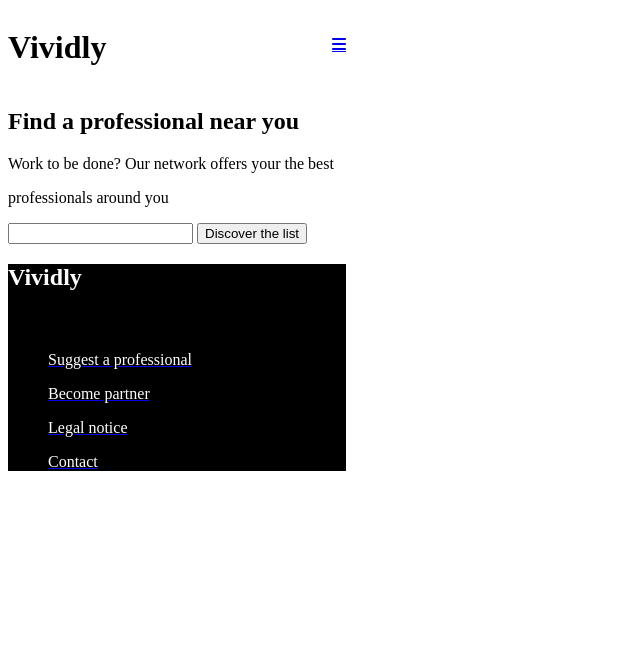
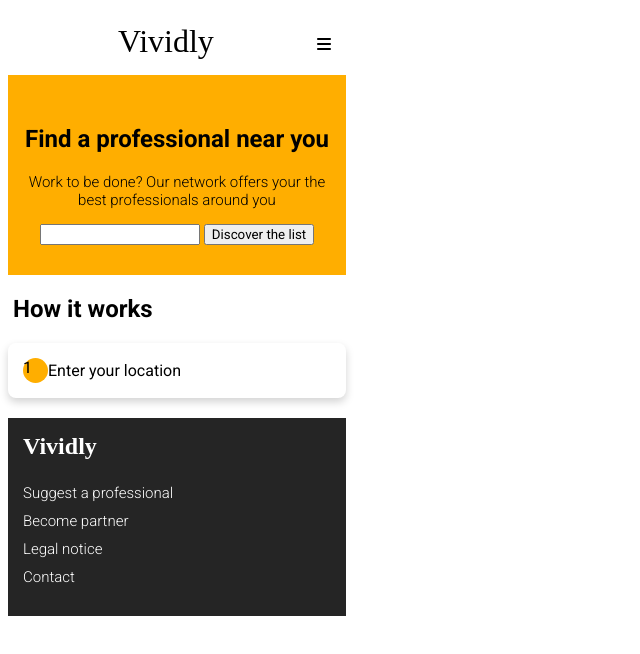
Before and after one commit to Jjj872/Vividly, a plain HTML site: page src/index.html in a window 1280 px wide. Shown: the whole page, without its empty margins (0-640 px from the left). Drawn offline with Linux system fonts and the light colour scheme; a web font is replaced by a local one.

Commit message:
HEADER UPDATE: -Font weight -H1 & Fontawesome icone placement color link
FOOTER UPDATE:
-Font weight size color
-Background color

MAIN UPDATE:
-just begin

```diff
--- a/src/index.html
+++ b/src/index.html
@@ -14,14 +14,21 @@
   </header>
 
   <main>
-    <section>
+    <section class="section1">
       <h2>Find a professional near you</h2>
-      <p>Work to be done? Our network offers your the best</p>
-      <p>professionals around you</p>
-      <form action="text">
+      <p>Work to be done? Our network offers your the best professionals around you</p>
+      <form action="ou_envoyer_la_data">
         <input type="text">
         <button>Discover the list</button>
       </form>
+    </section>
+
+    <section class="section2">
+      <h2>How it works</h2>
+      <div class="step">
+        <div class="step-number">1</div>
+        <div class="step-text">Enter your location</div>
+      </div>
     </section>
 
   </main>
@@ -29,12 +36,11 @@
   <footer>
     <h2>Vividly</h2>
       <article>
-        <h3>About</h3>
         <ul>
-          <li><a href="#"><p>Suggest a professional</p></a></li>
-          <li><a href="#"><p>Become partner</p></a></li>
-          <li><a href="#"><p>Legal notice</p></a></li>
-          <li><a href="#"><p>Contact</p></a></li>
+          <li><a href="#">Suggest a professional</a></li>
+          <li><a href="#">Become partner</a></li>
+          <li><a href="#">Legal notice</a></li>
+          <li><a href="#">Contact</a></li>
         </ul>
       </article>
   </footer>
--- a/src/styles/style.css
+++ b/src/styles/style.css
@@ -1,16 +1,31 @@
 @import url('https://fonts.googleapis.com/css2?family=Open+Sans:ital,wght@0,300..800;1,300..800&family=Shrikhand&display=swap');
-
+@import url('https://fonts.googleapis.com/css2?family=Roboto:ital,wght@0,100..900;1,100..900&display=swap');
 
 * {
     max-width: 354px;
 }
 
-/* HEADER */
-header h1{
-    font-family: "Shrikhand", serif;
+h1 {
+    font-weight: 400;
+}
+
+h2 {
+    font-size: 24px;
+    font-weight: 700;
+}
+
+p {
+    font-weight: 300;
 }
 
 
+
+/* HEADER */
+
+header h1{
+    font-family: "Shrikhand", serif;
+    margin: 15px 15px 15px 110px;
+}
 
 header {
     display: flex;
@@ -19,41 +34,94 @@ header {
 }
 
 header a{
-    display: flex;
-    justify-content: right;
+    margin-right: 15px;
+    list-style-type: none;
+    text-decoration: none;
+    color: black;
 }
 
 .menu-logo{
     margin-top: 28px;
 }
 
+
+
 /* MAIN */
+
+/* SECTION 1 */
+
+main *{
+    font-family: "Roboto", sans-serif;
+}
+
+.section1 {
+    background-color:#FFAE00 ;
+    padding: 30px 15px;
+    text-align: center;
+
+}
+
+.section1 p{
+    font-size: 15px;
+}
 
 
 
+/* SECTION 2 */
+
+.step {
+    display: flex;
+    align-items: center;
+    padding: 15px;
+    box-shadow: 0 4px 8px lightgrey;
+    border-radius: 8px;
+}
+
+.section2 h2{
+    padding-left: 5px;
+}
+
+.step-number{
+    background-color:#FFAE00;
+    border-radius: 50%;
+    width: 25px;
+    height: 25px;
 
 
-
-
-
-
-
-
-
-
+}
 
 
 
 /* FOOTER */
 
 footer {
-    background-color: black;
-}
-
-footer h2,footer p{
-    color: white;
+    background-color: #252525;
+    height: 198px;
 }
 
 footer h2{
+    color: white;
     font-family: "Shrikhand", serif;
+    padding-top: 15px;
+    padding-left: 15px;
+
 }
+
+footer a {
+    color: white;
+    font-family: "Roboto", sans-serif;
+    overflow: hidden;
+    list-style-type: none;
+    text-decoration: none;
+    font-size: 15px;
+    font-weight: 300;
+}
+
+footer li{
+    list-style-type: none;
+}
+
+footer ul{
+    line-height: 28px;
+    padding-left: 15px;
+}
```
